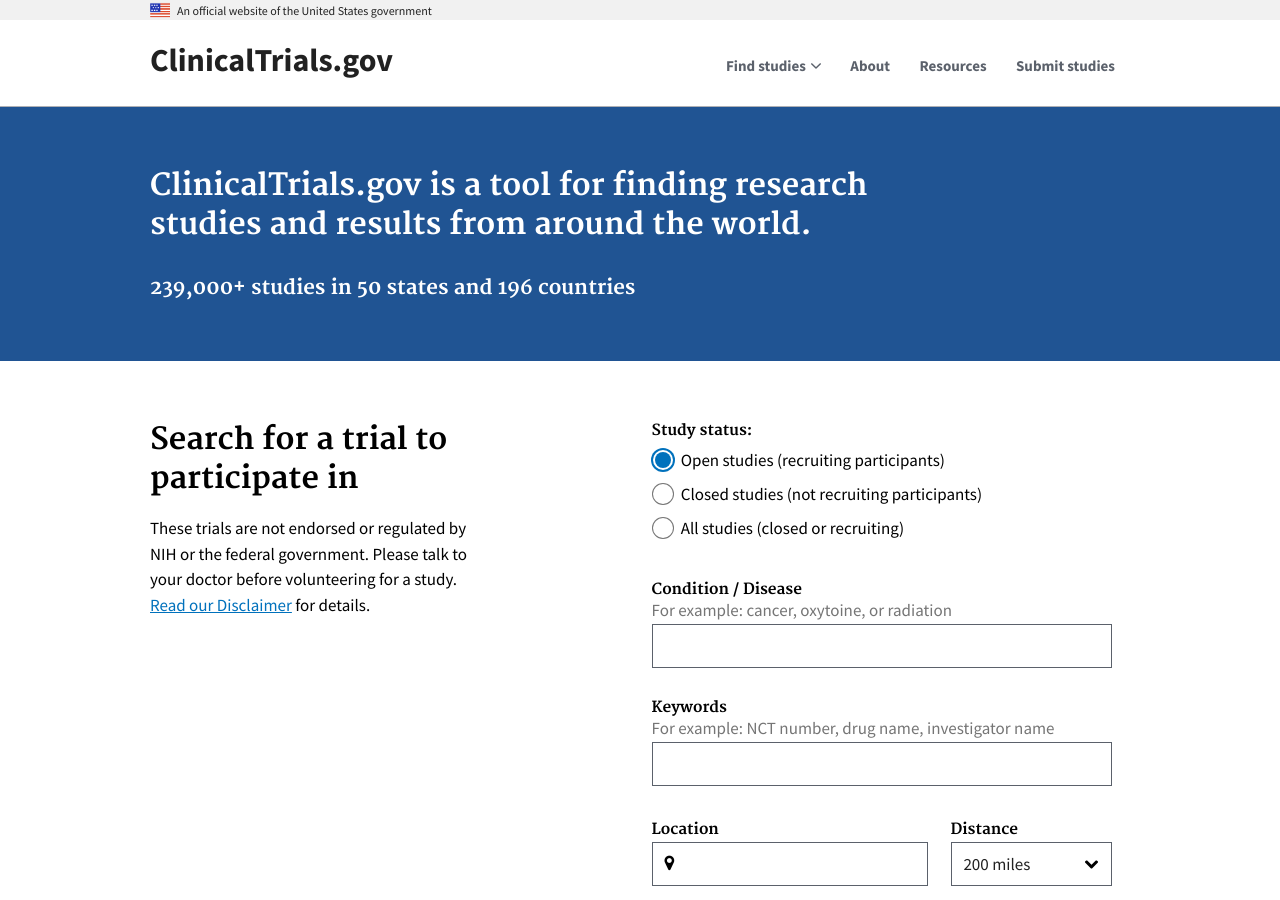
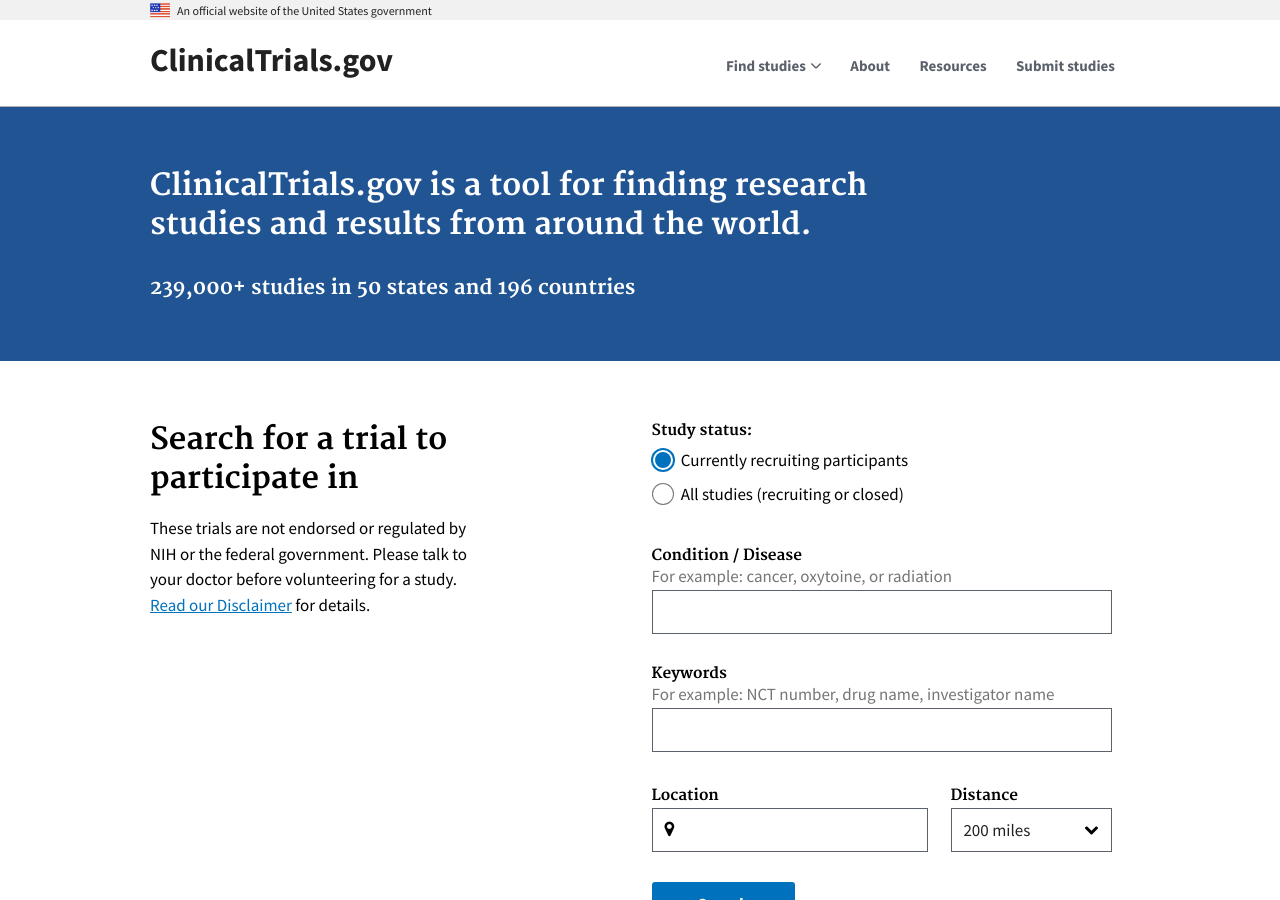
Before and after one commit to 18F/clinical-trials-prototype, a Jekyll site: the page built from pages/home.md, in a window 1280 px wide and 900 px high. Built offline with Jekyll 4.4.1, drawn with Linux system fonts in a browser that asks for light colours.

Commit message:
Update radio btns

```diff
--- a/pages/home.md
+++ b/pages/home.md
@@ -29,22 +29,18 @@
         <input type="submit" value="Submit">
       </form> -->
       <form class="form-search-new" action="{{ site.baseurl }}/search-results/">
-        <fieldset class="fieldset-search" title="All fields optional">
+        <fieldset class="fieldset-search">
           <legend class="search-legend usa-sr-only">Search for studies which are:</legend>
           <fieldset class="usa-fieldset-inputs">
             <legend class="legend-study-status">Study status:</legend>
             <ul class="usa-unstyled-list">
               <li>
-                <input id="study-recruiting" type="radio" checked name="study-status" value="stanton">
-                <label class="label-radio" for="study-recruiting">Open studies (recruiting participants)</label>
+                <input id="study-recruiting" type="radio" checked name="study-status" value="recruiting">
+                <label class="label-radio" for="study-recruiting">Currently recruiting participants</label>
               </li>
               <li>
-                <input id="study-closed" type="radio" name="study-status" value="anthony">
-                <label class="label-radio" for="study-closed">Closed studies (not recruiting participants) </label>
-              </li>
-              <li>
-                <input id="study-all" type="radio" name="study-status" value="anthony">
-                <label class="label-radio" for="study-all">All studies (closed or recruiting)</label>
+                <input id="study-all" type="radio" name="study-status" value="all-studies">
+                <label class="label-radio" for="study-all">All studies (recruiting or closed)</label>
               </li>
             </ul>
           </fieldset>
```
